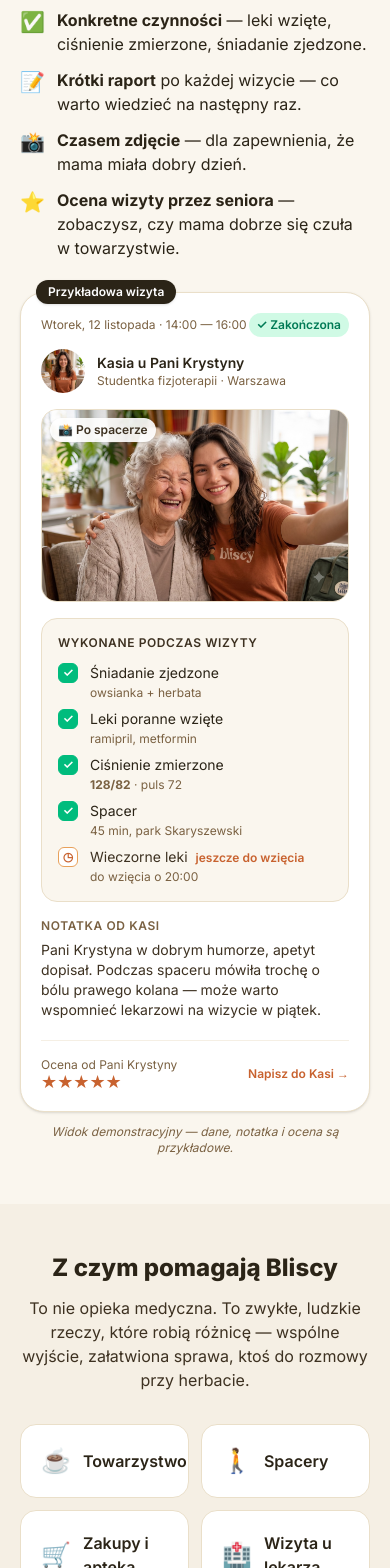
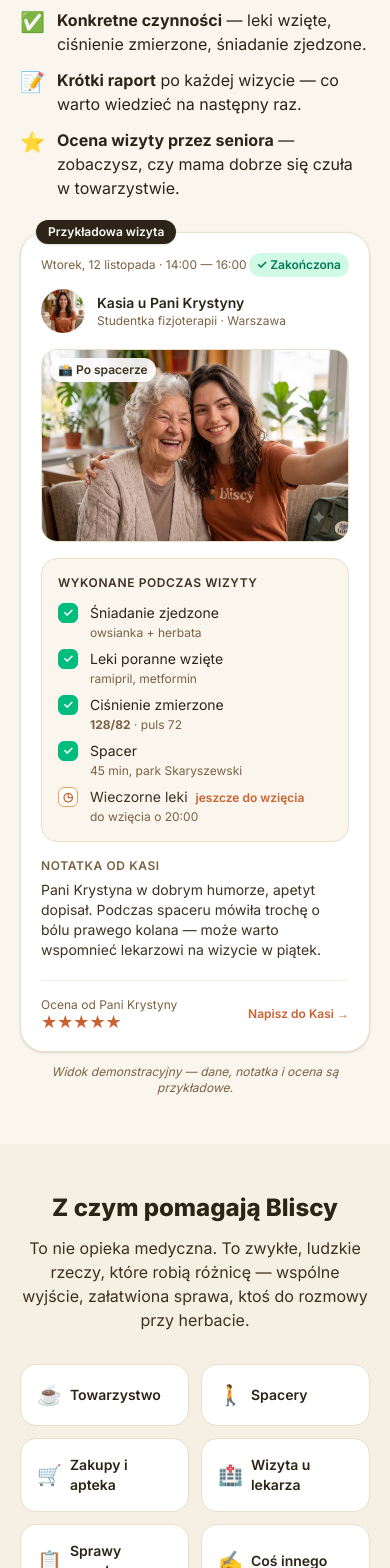
Before and after one commit to laskoAI/bliscy-app, a Next.js app: page /znajdz in a window 390 px wide. Shown: the part 3300-4868 px from the top of the page. Built offline with nearby package versions, Linux system fonts and the light colour scheme.

Commit message:
Copy: 'dla Twojej mamy' -> 'dla Twojego bliskiego'; fix mobile overflow of activity tiles; remove 'sometimes a photo' bullet

```diff
--- a/src/app/znajdz/page.tsx
+++ b/src/app/znajdz/page.tsx
@@ -221,10 +221,6 @@ export default function ZnajdzLanding() {
                 <span><strong>Krótki raport</strong> po każdej wizycie — co warto wiedzieć na następny raz.</span>
               </li>
               <li className="flex items-start gap-3">
-                <span className="text-xl">📸</span>
-                <span><strong>Czasem zdjęcie</strong> — dla zapewnienia, że mama miała dobry dzień.</span>
-              </li>
-              <li className="flex items-start gap-3">
                 <span className="text-xl">⭐</span>
                 <span><strong>Ocena wizyty przez seniora</strong> — zobaczysz, czy mama dobrze się czuła w towarzystwie.</span>
               </li>
@@ -328,9 +324,9 @@ export default function ZnajdzLanding() {
               ["📋", "Sprawy urzędowe"],
               ["✍️", "Coś innego"],
             ].map(([e, t]) => (
-              <div key={t} className="rounded-2xl bg-white border border-brand-200 p-5 flex items-center gap-3">
-                <span className="text-2xl">{e}</span>
-                <span className="font-semibold">{t}</span>
+              <div key={t} className="rounded-2xl bg-white border border-brand-200 p-4 sm:p-5 flex items-center gap-2 sm:gap-3 min-w-0">
+                <span className="text-xl sm:text-2xl shrink-0">{e}</span>
+                <span className="font-semibold text-sm sm:text-base min-w-0 break-words">{t}</span>
               </div>
             ))}
           </div>
@@ -368,7 +364,7 @@ export default function ZnajdzLanding() {
             </h2>
             <p className="mt-3 text-brand-700">
               Bez zakładania konta, bez formalności na start. Ma być prosto — dla Ciebie
-              i dla Twojej mamy.
+              i dla Twojego bliskiego.
             </p>
           </div>
 
```
Also changed, not shown: 1 other file (tests, documents, lock files or other folders).
